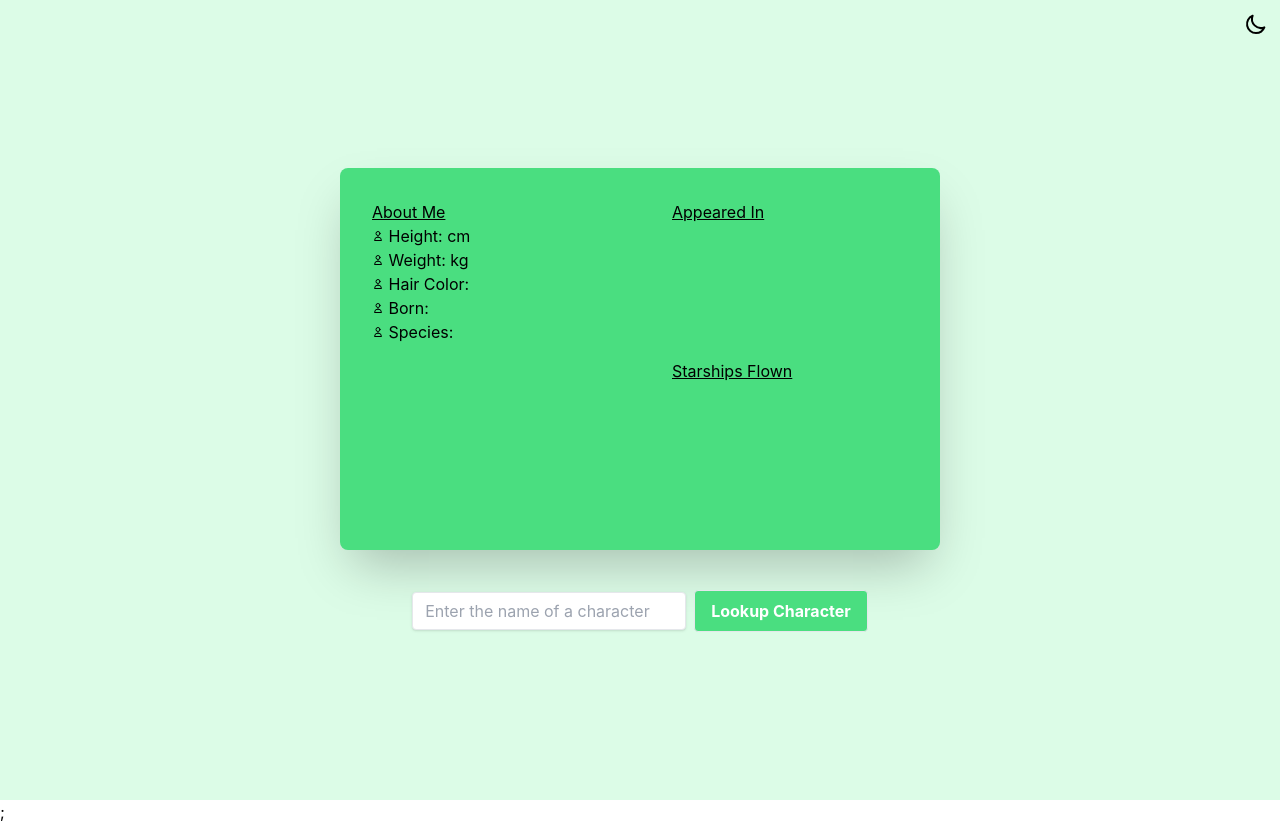
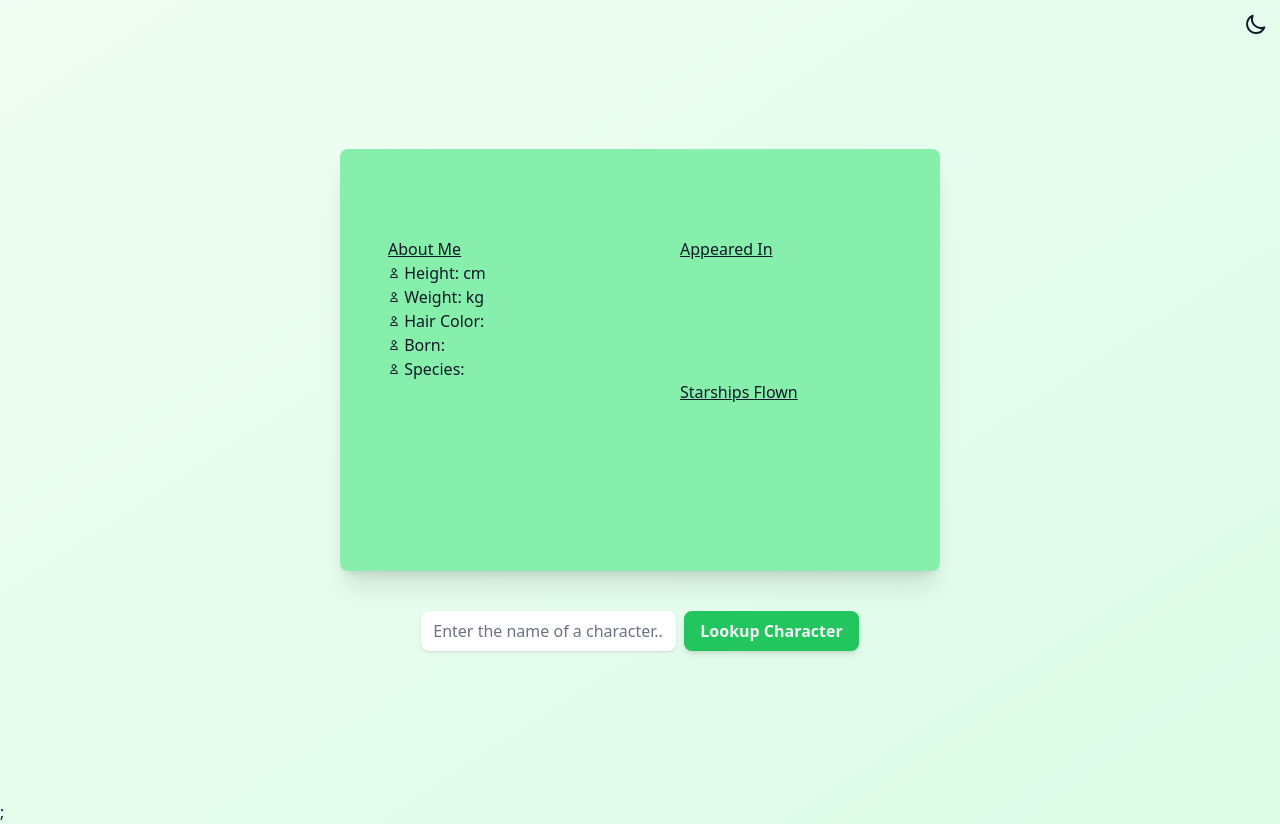
Before and after one commit to dsuroviec/star-stars, a Next.js app: page / in a window 1280 px wide. Built offline with nearby package versions, Linux system fonts and the light colour scheme.

Commit message:
Added _document for global theme text and background, styled inputs and buttons for theme change

```diff
--- a/components/Button.tsx
+++ b/components/Button.tsx
@@ -4,10 +4,16 @@ const Button = ({
 }: React.ComponentPropsWithoutRef<"button">) => {
   return (
     <button
-      className={`dark:bg-green-50 dark:text-blue-900  border text-white font-bold py-2 px-4 rounded ${className} `}
+      className={` dark:bg-red-700 dark:focus:ring-2 dark:focus:ring-red-900 focus:ring-green-700 focus:outline-none focus:ring-2 text-gray-100 bg-green-500 hover:bg-green-600 shadow-md font-bold py-2 px-4 rounded-lg ${className} `}
       {...props}
     ></button>
   );
 };
 
 export default Button;
+
+// "focus:ring-green-500",
+// "focus:ring-2",
+
+// "focus:outline-none",
+// "transition",
--- a/components/Input.tsx
+++ b/components/Input.tsx
@@ -1,12 +1,10 @@
-import { useState } from "react";
-
 const Input = ({
   className,
   ...props
 }: React.ComponentPropsWithoutRef<"input">) => {
   return (
     <input
-      className={`shadow appearance-none border rounded py-2 px-3 text-gray-700 leading-tight focus:outline-none focus:shadow-outline ${className}`}
+      className={`shadow dark:shadow-inner border-0 placeholder-gray-500 dark:bg-gray-50 text-gray-900 rounded-lg py-2 px-3 focus:outline-none focus:ring-2 focus:ring-blue-500 ${className}`}
       {...props}
     ></input>
   );
--- /dev/null
+++ b/pages/_document.js
@@ -0,0 +1,16 @@
+import { Html, Head, Main, NextScript } from "next/document";
+
+export default function Document() {
+  return (
+    <Html>
+      <Head />
+      <body
+        class="bg-gradient-to-br from-green-50 to-green-100 dark:from-gray-800
+        dark:to-gray-900 text-gray-900 dark:text-gray-200 "
+      >
+        <Main />
+        <NextScript />
+      </body>
+    </Html>
+  );
+}
--- a/pages/index.tsx
+++ b/pages/index.tsx
@@ -47,10 +47,11 @@ const Home: NextPage = () => {
   console.log(theme);
 
   return (
-    <div className="h-screen w-screen bg-green-100 dark:bg-slate-800">
+    <div className="h-screen w-screen">
       <button
-        className={`absolute top-1 right-1 p-2
-        `}
+        className={`absolute top-1 right-1 p-2 ${
+          theme === "dark" ? "hover:text-yellow-300" : "hover:text-indigo-500"
+        }`}
         onClick={() => {
           if (theme === "dark") {
             setTheme("light");
@@ -76,9 +77,9 @@ const Home: NextPage = () => {
 
       <main className="max-w-[600px] min-h-screen flex flex-col mx-auto justify-center ">
         <section id="Character">
-          <div className="bg-green-400 rounded-lg shadow-2xl p-4 ">
-            <h1 className="text-center text-2xl">{name}</h1>
-            <div className="flex min-h-[350px] p-4">
+          <div className="bg-green-300 rounded-lg shadow-xl p-4 dark:bg-gray-800 dark:border-2 dark: border-red-900 ">
+            <h1 className="text-center h-10 font-extrabold text-3xl">{name}</h1>
+            <div className="flex min-h-[350px] p-8">
               <div className="basis-1/2">
                 <h2 className="underline ">About Me</h2>
                 <ul className="">
@@ -110,7 +111,7 @@ const Home: NextPage = () => {
                   </ul>
                 </ul>
               </div>
-              <div className=" basis-1/2 flex flex-col pl-8 h-unset ">
+              <div className=" basis-1/2 flex flex-col pl-10 h-unset ">
                 <div className=" basis-1/2">
                   <h2 className="underline">Appeared In</h2>
                   <ul className="">
@@ -185,15 +186,13 @@ const Home: NextPage = () => {
         >
           <Input
             className="mr-2"
-            placeholder="Enter the name of a character"
+            placeholder="Enter the name of a character..."
             value={searchedValue}
             onChange={(e) => {
               setSearchedValue(e.target.value);
             }}
           ></Input>
-          <Button className="bg-green-400 text-black hover:bg-green-500">
-            Lookup Character
-          </Button>
+          <Button>Lookup Character</Button>
         </form>
       </main>
       <footer></footer>
--- a/pages/profile/profile.tsx
+++ b/pages/profile/profile.tsx
@@ -1,39 +1,39 @@
-import { useState, useEffect } from "react";
-import Head from "next/head";
-import Script from "next/script";
-import Image from "next/image";
-export default function Profile() {
-  //   ToDo:
-  // Fetch the user the client is requesting
-  const [character, setCharacter] = useState("yoda");
+// import { useState, useEffect } from "react";
+// import Head from "next/head";
+// import Script from "next/script";
+// import Image from "next/image";
+// export default function Profile() {
+//   //   ToDo:
+//   // Fetch the user the client is requesting
+//   const [character, setCharacter] = useState("yoda");
 
-  useEffect(() => {
-    (async () => {
-      await fetch("/api/getCharacter")
-        .then((response) => response.json())
-        .then((data) => console.log(data));
-    })();
-  });
+//   useEffect(() => {
+//     (async () => {
+//       await fetch("/api/getCharacter")
+//         .then((response) => response.json())
+//         .then((data) => console.log(data));
+//     })();
+//   });
 
-  return (
-    <>
-      <Head>
-        <title>Profile</title>
-      </Head>
-      {/* <Script
-        src="https://connect.facebook.net/en_US/sdk.js"
-        strategy="lazyOnload"
-        onLoad={() =>
-          console.log(`script loaded correctly, window.FB has been populated`)
-        }
-      /> */}
-      <Image
-        src="/images/profile.jpg" // Route of the image file
-        height={144} // Desired size with correct aspect ratio
-        width={144} // Desired size with correct aspect ratio
-        alt="Your Name"
-      />
-      <h1>{character}</h1>
-    </>
-  );
-}
+//   return (
+//     <>
+//       <Head>
+//         <title>Profile</title>
+//       </Head>
+//       {/* <Script
+//         src="https://connect.facebook.net/en_US/sdk.js"
+//         strategy="lazyOnload"
+//         onLoad={() =>
+//           console.log(`script loaded correctly, window.FB has been populated`)
+//         }
+//       /> */}
+//       <Image
+//         src="/images/profile.jpg" // Route of the image file
+//         height={144} // Desired size with correct aspect ratio
+//         width={144} // Desired size with correct aspect ratio
+//         alt="Your Name"
+//       />
+//       <h1>{character}</h1>
+//     </>
+//   );
+// }
--- a/styles/Home.module.css
+++ b/styles/Home.module.css
@@ -1,4 +1,4 @@
-.container {
+/* .container {
   padding: 0 2rem;
 }
 
@@ -113,4 +113,4 @@
     width: 100%;
     flex-direction: column;
   }
-}
+} */
--- a/styles/globals.css
+++ b/styles/globals.css
@@ -2,7 +2,7 @@
 @tailwind components;
 @tailwind utilities;
 
-html,
+/* html,
 body {
   padding: 0;
   margin: 0;
@@ -23,4 +23,4 @@ a {
   display: block;
   height: 16px;
   width: 16px;
-}
+} */
```
